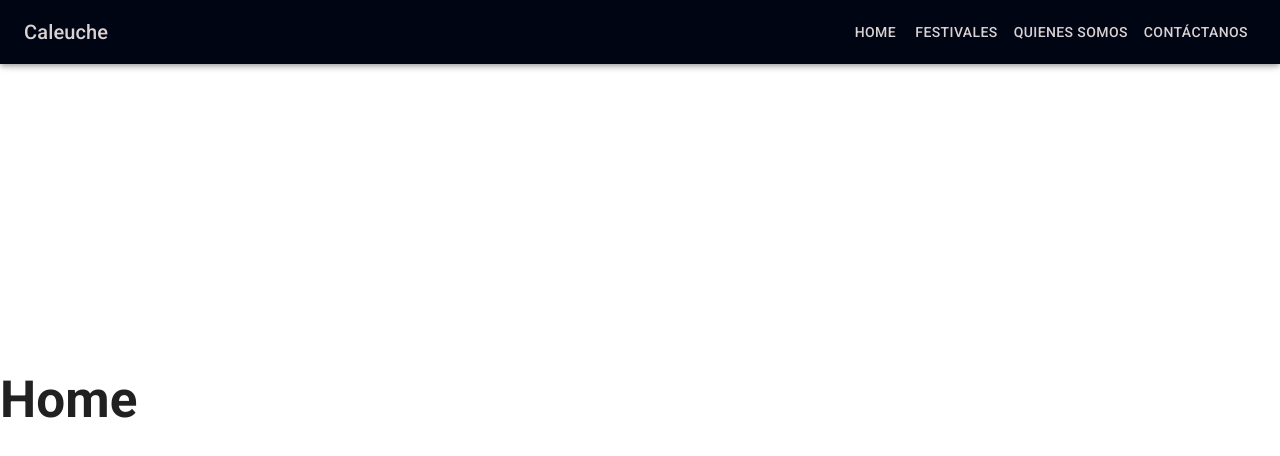
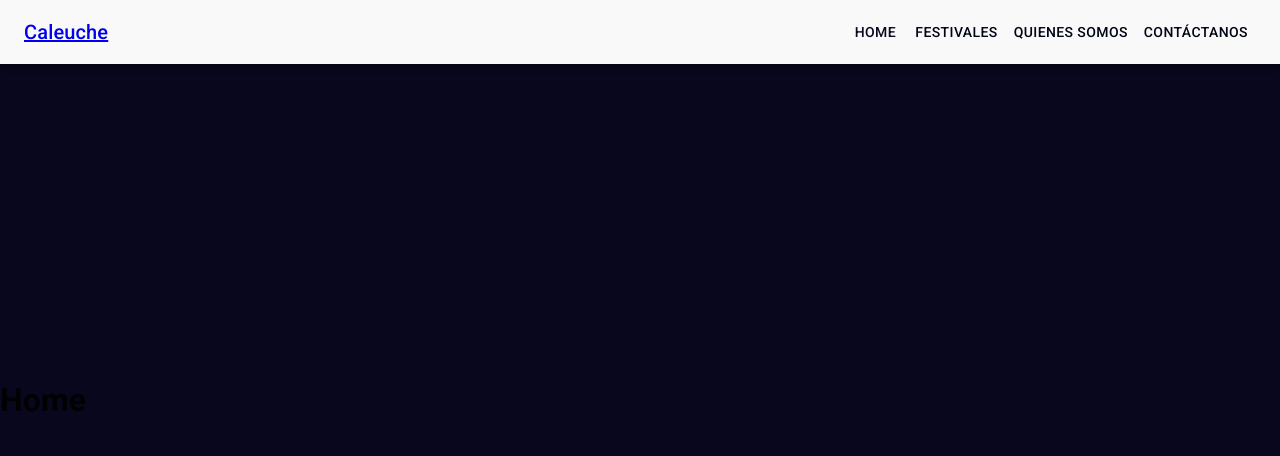
Before and after one commit to Pj85rC/CaleucheMT, a React (Vite) app: page / in a window 1280 px wide. Shown: the top 456 px of the page. Built offline with nearby package versions, Linux system fonts and the light colour scheme.

Commit message:
[C6] Fondo global (Background Color)

```diff
--- a/src/index.css
+++ b/src/index.css
@@ -1,69 +1,8 @@
-:root {
-  font-family: Inter, system-ui, Avenir, Helvetica, Arial, sans-serif;
-  line-height: 1.5;
-  font-weight: 400;
-
-  color-scheme: light dark;
-  color: rgba(255, 255, 255, 0.87);
-  background-color: #242424;
-
-  font-synthesis: none;
-  text-rendering: optimizeLegibility;
-  -webkit-font-smoothing: antialiased;
-  -moz-osx-font-smoothing: grayscale;
-  -webkit-text-size-adjust: 100%;
-}
-
-a {
-  font-weight: 500;
-  color: #646cff;
-  text-decoration: inherit;
-}
-a:hover {
-  color: #535bf2;
-}
-
 body {
   margin: 0;
   display: flex;
   place-items: center;
   min-width: 320px;
   min-height: 100vh;
+  background-color: #09071D !important;
 }
-
-h1 {
-  font-size: 3.2em;
-  line-height: 1.1;
-}
-
-button {
-  border-radius: 8px;
-  border: 1px solid transparent;
-  padding: 0.6em 1.2em;
-  font-size: 1em;
-  font-weight: 500;
-  font-family: inherit;
-  background-color: #1a1a1a;
-  cursor: pointer;
-  transition: border-color 0.25s;
-}
-button:hover {
-  border-color: #646cff;
-}
-button:focus,
-button:focus-visible {
-  outline: 4px auto -webkit-focus-ring-color;
-}
-
-@media (prefers-color-scheme: light) {
-  :root {
-    color: #213547;
-    background-color: #ffffff;
-  }
-  a:hover {
-    color: #747bff;
-  }
-  button {
-    background-color: #f9f9f9;
-  }
-}
--- a/src/layout/Navbar.jsx
+++ b/src/layout/Navbar.jsx
@@ -3,21 +3,21 @@ import { NavLink } from "react-router-dom";
 
 const Navbar = () => {
   return (
-    <AppBar position="fixed">
+    <AppBar position="fixed" color="transparent" sx={{ backgroundColor: '#F9F9F9', color:'#09071D' }}>
       <Toolbar>
-        <Typography variant="h6" component="div" sx={{ flexGrow: 1 }}>
+        <Typography variant="h6" component={NavLink} to="/" sx={{ flexGrow: 1 }}>
           Caleuche
         </Typography>
         <Button component={NavLink} to="/" color="inherit">
           Home
         </Button>
-        <Button component={NavLink} to="/festivales" color="inherit">
+        <Button component={NavLink} to="/festivales" >
           Festivales
         </Button>
-        <Button component={NavLink} to="/quienesSomos" color="inherit">
+        <Button component={NavLink} to="/quienesSomos" >
           Quienes Somos
         </Button>
-        <Button component={NavLink} to="/contactanos" color="inherit">
+        <Button component={NavLink} to="/contactanos" >
           Contáctanos
         </Button>
       </Toolbar>
```
